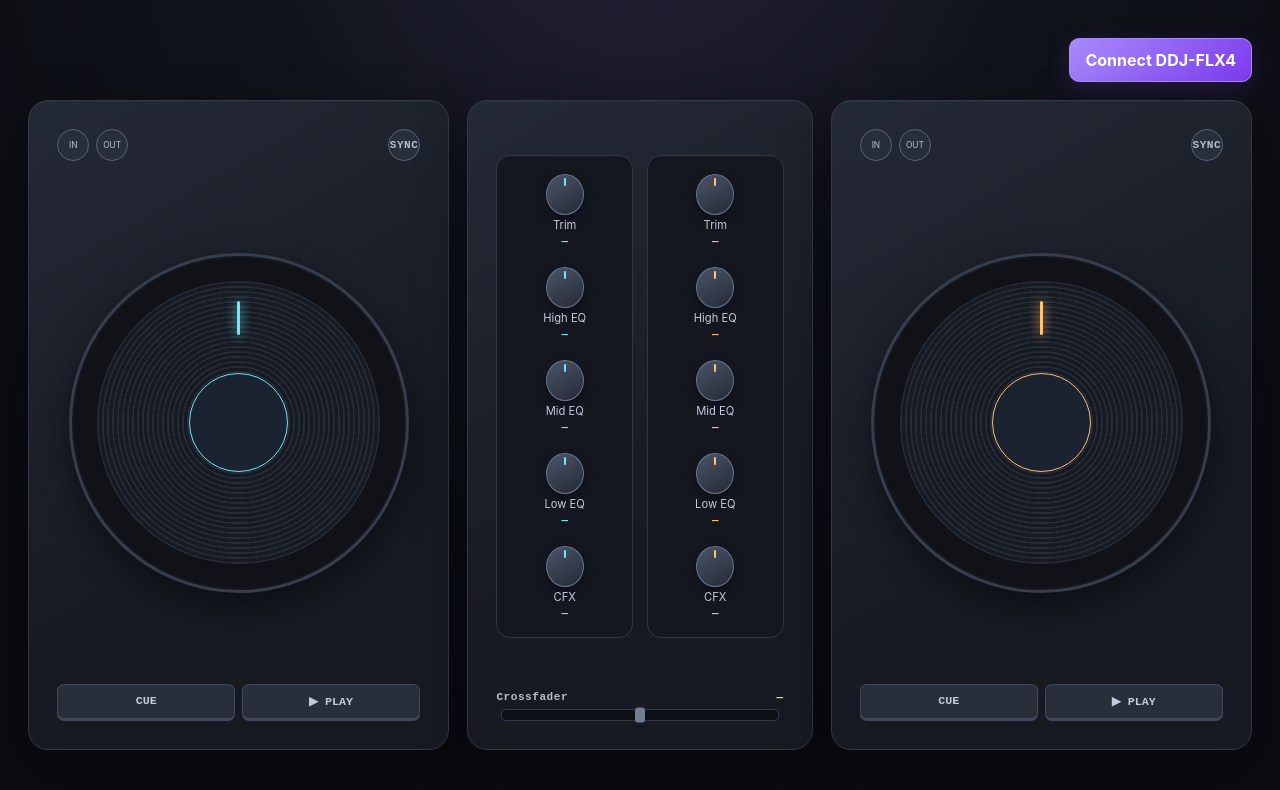
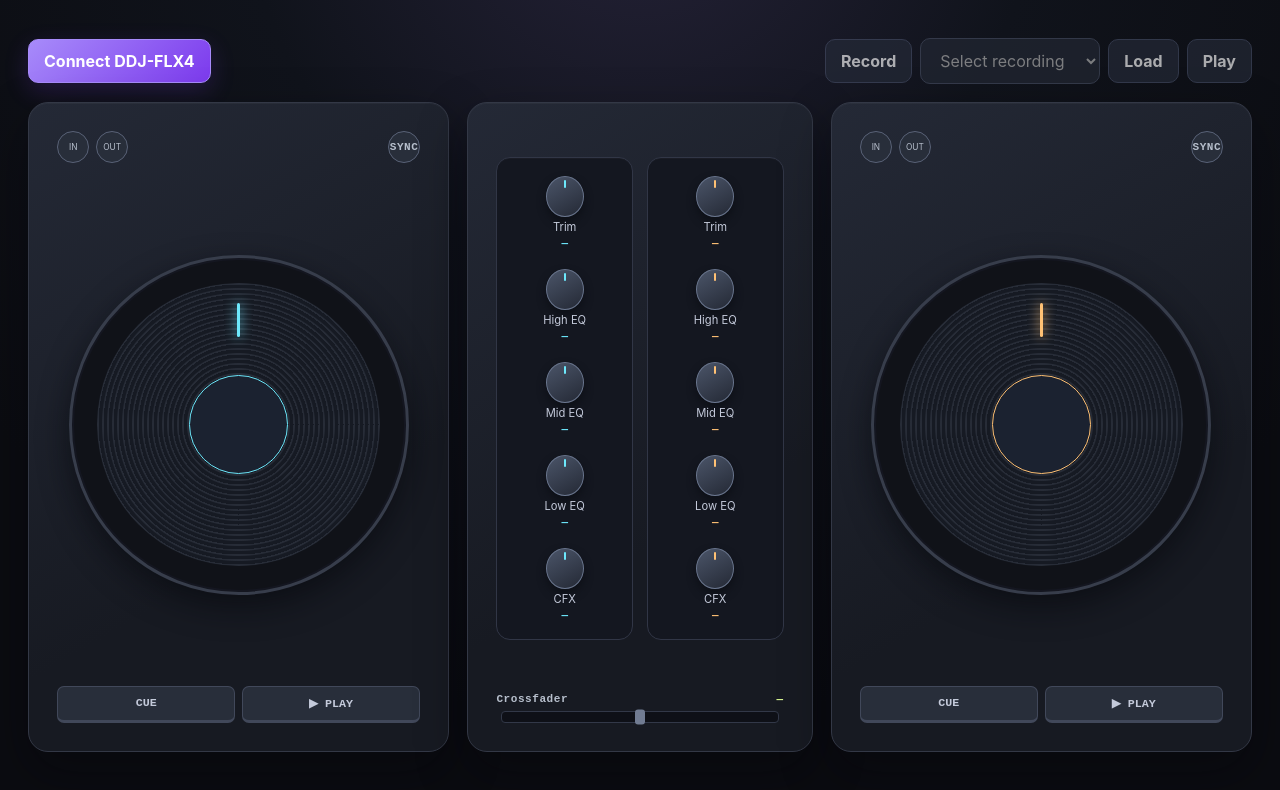
Before and after one commit to Scooter2727/DJ_Project, a React (Vite) app in the folder frontend/: page / in a window 1280 px wide. Shown: the top 790 px of the page. Built offline with nearby package versions, Linux system fonts and the light colour scheme.

Commit message:
recording and loading

```diff
--- a/frontend/src/main.jsx
+++ b/frontend/src/main.jsx
@@ -5,6 +5,16 @@ import "./style.css";
 
 const percent = value => value === undefined ? "—" : Math.round(value / 16383 * 100) + "%";
 const pairs = [["trim", "Trim"], ["high", "High EQ"], ["mid", "Mid EQ"], ["low", "Low EQ"], ["cfx", "CFX"]];
+const RECORDINGS_KEY = "deck-relay-recordings";
+
+function savedRecordings() {
+  try {
+    const value = JSON.parse(localStorage.getItem(RECORDINGS_KEY) || "[]");
+    return Array.isArray(value) ? value : [];
+  } catch {
+    return [];
+  }
+}
 
 function Meter({ label, value, vertical = false }) {
   const position = value === undefined ? 50 : value / 16383 * 100;
@@ -52,7 +62,14 @@ function App() {
   const [connected, setConnected] = useState(false);
   const [connecting, setConnecting] = useState(false);
   const [frame, setFrame] = useState({ values: {} });
+  const [recordings, setRecordings] = useState(savedRecordings);
+  const [selectedRecordingId, setSelectedRecordingId] = useState("");
+  const [loadedRecording, setLoadedRecording] = useState(null);
+  const [isRecording, setIsRecording] = useState(false);
+  const [isPlaying, setIsPlaying] = useState(false);
   const live = useRef(frame);
+  const recordingRef = useRef(null);
+  const playbackRef = useRef(null);
 
   useEffect(() => {
     if (!access) return;
@@ -78,11 +95,20 @@ function App() {
     let active = true;
     let redraw = null;
     function receive(event) {
+      if (playbackRef.current) return;
       const bytes = Array.from(event.data);
       const { values } = live.current;
+      const nextValues = { ...values, ...decodeMidi(bytes, values) };
       live.current = {
-        values: { ...values, ...decodeMidi(bytes, values) },
+        values: nextValues,
       };
+      if (recordingRef.current) {
+        recordingRef.current.events.push({
+          t: performance.now() - recordingRef.current.startedAt,
+          values: nextValues,
+          data: bytes,
+        });
+      }
       if (redraw === null) redraw = requestAnimationFrame(() => {
         redraw = null;
         setFrame(live.current);
@@ -101,6 +127,85 @@ function App() {
       port.close().catch(() => {});
     };
   }, [port]);
+
+  function stopPlayback() {
+    if (playbackRef.current?.raf) cancelAnimationFrame(playbackRef.current.raf);
+    playbackRef.current = null;
+    setIsPlaying(false);
+  }
+
+  function startRecording() {
+    if (!port || !connected || isPlaying) return;
+    stopPlayback();
+    const startedAt = performance.now();
+    recordingRef.current = {
+      startedAt,
+      events: [{ t: 0, values: { ...live.current.values }, data: [] }],
+    };
+    setIsRecording(true);
+  }
+
+  function stopRecording() {
+    const active = recordingRef.current;
+    if (!active) return;
+    recordingRef.current = null;
+    setIsRecording(false);
+
+    const enteredName = window.prompt("Name this recording", "Untitled recording");
+    const recording = {
+      id: crypto.randomUUID(),
+      name: enteredName?.trim() || "Untitled recording",
+      createdAt: new Date().toISOString(),
+      durationMs: Math.max(0, Math.round(performance.now() - active.startedAt)),
+      events: active.events,
+    };
+    const next = [recording, ...recordings];
+    setRecordings(next);
+    setSelectedRecordingId(recording.id);
+    setLoadedRecording(recording);
+    localStorage.setItem(RECORDINGS_KEY, JSON.stringify(next));
+  }
+
+  function loadRecording() {
+    const recording = recordings.find(item => item.id === selectedRecordingId);
+    if (!recording) return;
+    stopPlayback();
+    setLoadedRecording(recording);
+    setFrame({ values: {} });
+  }
+
+  function playRecording() {
+    if (!loadedRecording || !loadedRecording.events.length || isRecording) return;
+    stopPlayback();
+    const playback = {
+      recording: loadedRecording,
+      startedAt: performance.now(),
+      eventIndex: 0,
+      values: {},
+      raf: null,
+    };
+    playbackRef.current = playback;
+    setFrame({ values: {} });
+    setIsPlaying(true);
+
+    const tick = now => {
+      if (playbackRef.current !== playback) return;
+      const elapsed = now - playback.startedAt;
+      while (playback.eventIndex < playback.recording.events.length
+        && playback.recording.events[playback.eventIndex].t <= elapsed) {
+        playback.values = playback.recording.events[playback.eventIndex].values;
+        playback.eventIndex += 1;
+      }
+      setFrame({ values: playback.values });
+      if (elapsed >= playback.recording.durationMs) {
+        playbackRef.current = null;
+        setIsPlaying(false);
+        return;
+      }
+      playback.raf = requestAnimationFrame(tick);
+    };
+    playback.raf = requestAnimationFrame(tick);
+  }
 
   async function connect() {
     setConnecting(true);
@@ -126,11 +231,27 @@ function App() {
     : port ? "Opening MIDI input…" : access ? "No MIDI input found. Check the USB data cable." : "Plug in your FLX4 to get started.");
 
   return <main className="console">
+    <div className="toolbar">
     <div className="connection">
         {ports.length > 1 && <select aria-label="MIDI input" value={selected} onChange={event => setSelected(event.target.value)}>
           {ports.map(input => <option key={input.id} value={input.id}>{input.name || "MIDI input"}</option>)}
         </select>}
-        <button onClick={access ? disconnect : connect} disabled={connecting}>{connecting ? "Requesting MIDI…" : access ? "Disconnect" : "Connect DDJ-FLX4"}</button>
+        <button className="connect-button" onClick={access ? disconnect : connect} disabled={connecting}>{connecting ? "Requesting MIDI…" : access ? "Disconnect" : "Connect DDJ-FLX4"}</button>
+    </div>
+      <div className="recording-controls">
+        <button className={isRecording ? "record-button recording" : "record-button"} onClick={isRecording ? stopRecording : startRecording} disabled={!isRecording && (!port || !connected || isPlaying)}>
+          {isRecording ? "Stop recording" : "Record"}
+        </button>
+        <select className="recording-select" aria-label="Saved recordings" value={selectedRecordingId} onChange={event => setSelectedRecordingId(event.target.value)} disabled={!recordings.length || isRecording}>
+          <option value="">Select recording</option>
+          {recordings.map(recording => <option key={recording.id} value={recording.id}>{recording.name}</option>)}
+        </select>
+        <button className="secondary-button" onClick={loadRecording} disabled={!selectedRecordingId || isRecording}>Load</button>
+        <button className="secondary-button" onClick={isPlaying ? stopPlayback : playRecording} disabled={!loadedRecording || isRecording}>
+          {isPlaying ? "Stop" : "Play"}
+        </button>
+        {loadedRecording && <span className="loaded-recording">{loadedRecording.name}</span>}
+      </div>
     </div>
     <div className="surface">
       <Deck side="a" values={values} />
--- a/frontend/src/style.css
+++ b/frontend/src/style.css
@@ -13,12 +13,19 @@ button:focus-visible, select:focus-visible { outline: 2px solid #eaffb3; outline
 h1, h2, h3, p { margin: 0; }
 h1 { font-size: clamp(24px, 4vw, 37px); letter-spacing: -.06em; line-height: 1.05; }
 .brand p { color: #abb4c5; font-size: .85rem; margin-top: 6px; }
-.connection { justify-content: flex-end; margin-bottom: 18px; }
+.toolbar { display: flex; align-items: center; justify-content: space-between; gap: 14px; margin-bottom: 18px; flex-wrap: wrap; }
+.connection { justify-content: flex-end; }
+.recording-controls { display: flex; align-items: center; gap: 8px; flex-wrap: wrap; }
 button, select { border-radius: 10px; padding: 11px 15px; }
 button { border: 1px solid #a78bfa; background: linear-gradient(135deg, #a78bfa, #7c3aed); color: #fff; font-weight: 750; cursor: pointer; box-shadow: 0 8px 24px #7c3aed33; transition: transform .18s ease, box-shadow .18s ease, filter .18s ease; }
 button:hover:not(:disabled) { transform: translateY(-1px); filter: brightness(1.08); box-shadow: 0 10px 28px #7c3aed55; }
 button:disabled { opacity: .65; cursor: wait; }
 select { background: #222733; border: 1px solid #42495c; }
+.recording-controls button { background: #252b39; border-color: #454d65; box-shadow: none; }
+.recording-controls button:hover:not(:disabled) { box-shadow: 0 8px 18px #080a1088; }
+.record-button.recording { background: #ef476f; border-color: #ff7190; color: #fff; }
+.recording-select { min-width: 180px; max-width: 240px; }
+.loaded-recording { max-width: 180px; overflow: hidden; color: #b7bfcc; font-size: .78rem; text-overflow: ellipsis; white-space: nowrap; }
 .status { margin: 24px 0 12px; color: #b7bfcc; font-size: .84rem; display: flex; align-items: center; gap: 9px; min-height: 20px; }
 .status > span { width: 8px; height: 8px; border-radius: 50%; background: #778298; flex: none; }
 .status > .online { background: #dbfa93; box-shadow: 0 0 10px #dbfa9366; }
```
